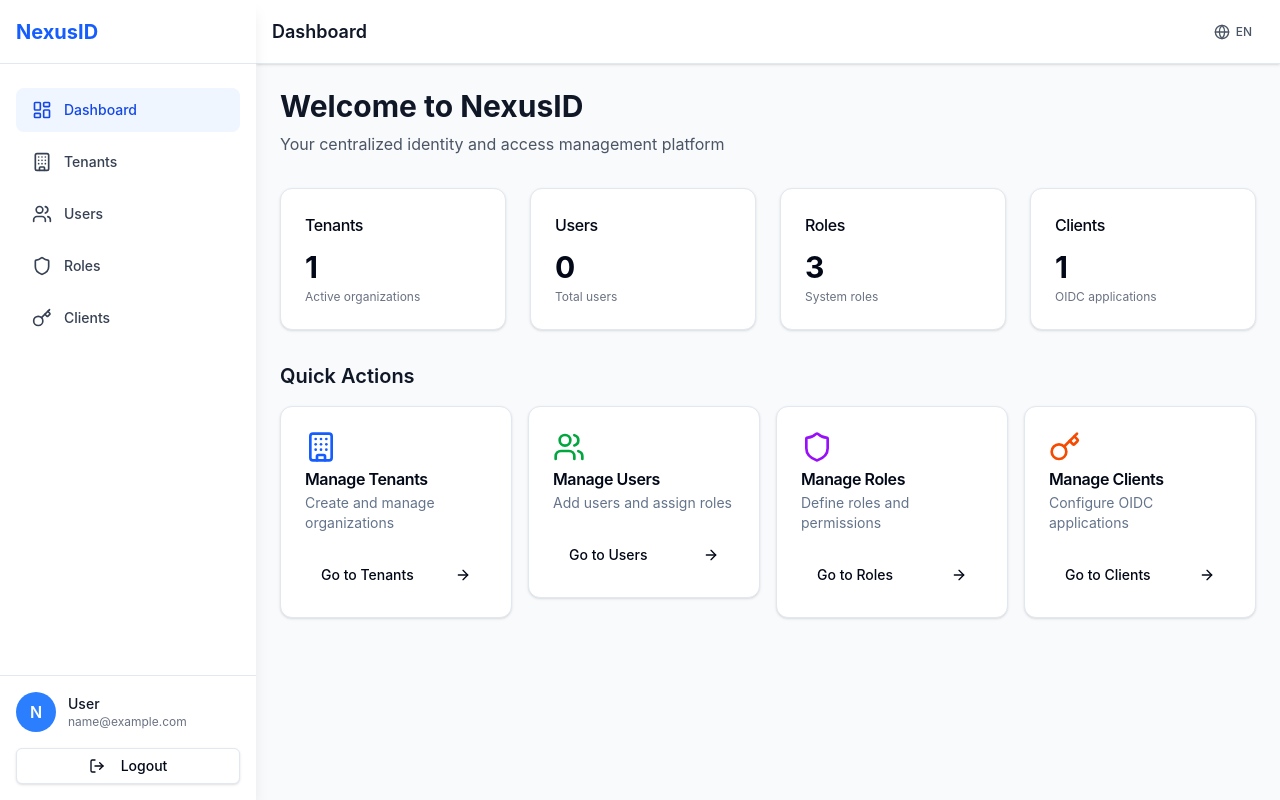
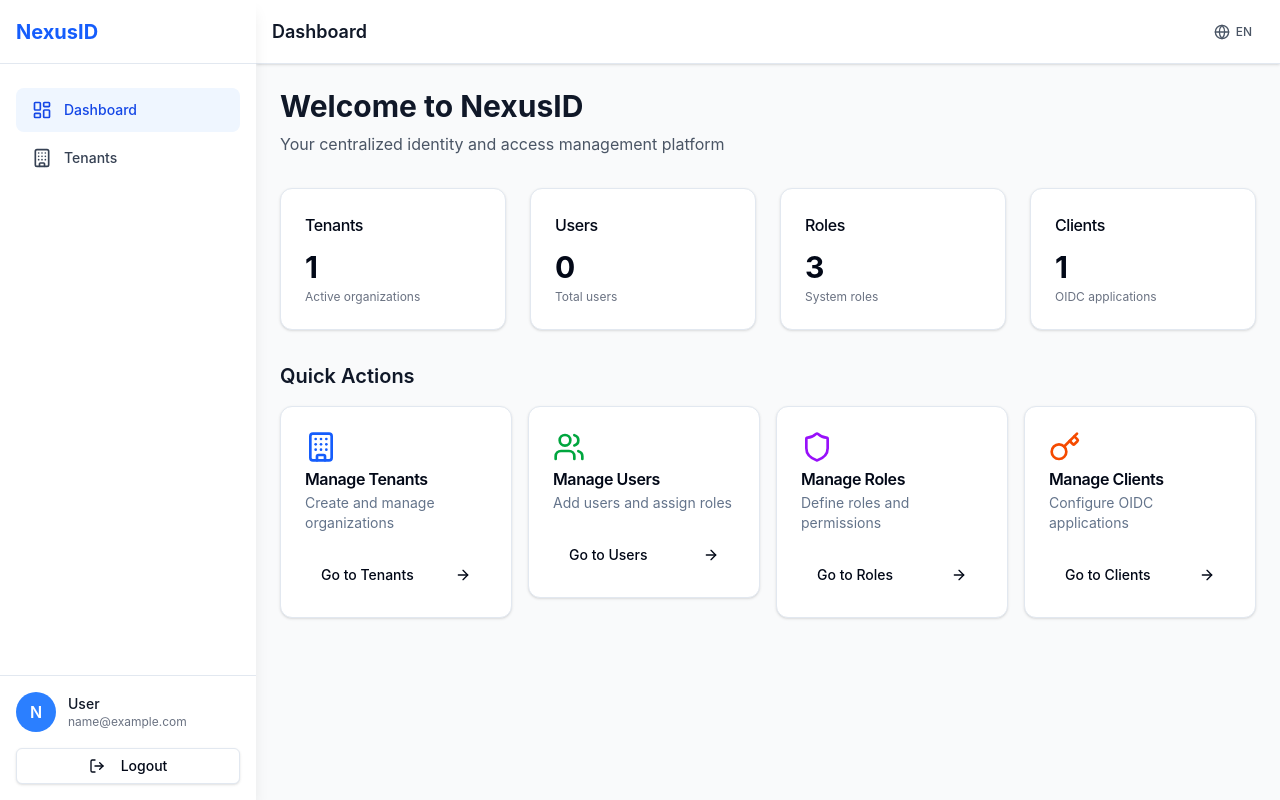
Before and after one commit to Peng-Hello/NexusID, a React (Vite) app in the folder frontend/: page /dashboard in a window 1280 px wide. Built offline with nearby package versions, Linux system fonts and the light colour scheme; sample sign-in values are in the browser's storage.

Commit message:
feat: connect tenant-user-role navigation - tenant cards now have Users/Roles/Clients entry buttons, sidebar shows contextual sub-nav when inside a tenant

```diff
--- a/frontend/src/i18n/locales/en.json
+++ b/frontend/src/i18n/locales/en.json
@@ -22,7 +22,8 @@
         "tenants": "Tenants",
         "users": "Users",
         "roles": "Roles",
-        "clients": "Clients"
+        "clients": "Clients",
+        "tenantSection": "Tenant"
     },
     "login": {
         "title": "Sign in to NexusID",
--- a/frontend/src/i18n/locales/zh.json
+++ b/frontend/src/i18n/locales/zh.json
@@ -22,7 +22,8 @@
         "tenants": "租户",
         "users": "用户",
         "roles": "角色",
-        "clients": "客户端"
+        "clients": "客户端",
+        "tenantSection": "当前租户"
     },
     "login": {
         "title": "登录 NexusID",
--- a/frontend/src/pages/Dashboard.tsx
+++ b/frontend/src/pages/Dashboard.tsx
@@ -1,5 +1,5 @@
 import { useEffect, useState } from 'react'
-import { Link, Outlet, useNavigate, useLocation } from 'react-router-dom'
+import { Link, Outlet, useNavigate, useLocation, useMatch } from 'react-router-dom'
 import { useTranslation } from 'react-i18next'
 import { Button } from '../components/ui/button'
 import LanguageSwitcher from '../components/LanguageSwitcher'
@@ -12,6 +12,7 @@ import {
   LogOut,
   Menu,
   X,
+  ChevronRight,
 } from 'lucide-react'
 
 interface DashboardProps {
@@ -25,6 +26,10 @@ function Dashboard({ children }: DashboardProps) {
   const [user, setUser] = useState<Record<string, string> | null>(null)
   const [sidebarOpen, setSidebarOpen] = useState(false)
 
+  // Extract tenantId from current URL if we're inside a tenant sub-page
+  const tenantMatch = useMatch('/tenants/:tenantId/*')
+  const activeTenantId = tenantMatch?.params?.tenantId
+
   useEffect(() => {
     const userData = localStorage.getItem('user')
     if (!userData) {
@@ -36,8 +41,8 @@ function Dashboard({ children }: DashboardProps) {
 
   const handleLogout = async () => {
     try {
-      const token = localStorage.getItem('token')
-      const refreshToken = localStorage.getItem('refresh_token')
+      const token = localStorage.getItem('accessToken')
+      const refreshToken = localStorage.getItem('refreshToken')
 
       if (refreshToken && token) {
         await fetch('/api/v1/oauth/revoke', {
@@ -60,13 +65,25 @@ function Dashboard({ children }: DashboardProps) {
     }
   }
 
-  const navigation = [
+  const topNavigation = [
     { name: t('nav.dashboard'), href: '/dashboard', icon: LayoutDashboard, exact: true },
     { name: t('nav.tenants'), href: '/tenants', icon: Building, exact: true },
-    { name: t('nav.users'), href: '/tenants/1/users', icon: Users },
-    { name: t('nav.roles'), href: '/tenants/1/roles', icon: Shield },
-    { name: t('nav.clients'), href: '/tenants/1/clients', icon: Key },
   ]
+
+  // Only show tenant sub-nav when we're inside /tenants/:id/*
+  const tenantNavigation = activeTenantId ? [
+    { name: t('nav.users'), href: `/tenants/${activeTenantId}/users`, icon: Users },
+    { name: t('nav.roles'), href: `/tenants/${activeTenantId}/roles`, icon: Shield },
+    { name: t('nav.clients'), href: `/tenants/${activeTenantId}/clients`, icon: Key },
+  ] : []
+
+  const isNavActive = (href: string, exact: boolean) =>
+    exact ? location.pathname === href : location.pathname.startsWith(href)
+
+  const currentPageName =
+    [...topNavigation, ...tenantNavigation].find(item =>
+      'exact' in item && item.exact ? location.pathname === item.href : location.pathname.startsWith(item.href)
+    )?.name || t('nav.dashboard')
 
   if (!user) return null
 
@@ -82,30 +99,28 @@ function Dashboard({ children }: DashboardProps) {
 
       {/* Sidebar */}
       <div
-        className={`fixed inset-y-0 left-0 z-50 w-64 bg-white shadow-lg transform transition-transform duration-300 ease-in-out lg:translate-x-0 ${sidebarOpen ? 'translate-x-0' : '-translate-x-full'
-          }`}
+        className={`fixed inset-y-0 left-0 z-50 w-64 bg-white shadow-lg transform transition-transform duration-300 ease-in-out lg:translate-x-0 ${sidebarOpen ? 'translate-x-0' : '-translate-x-full'}`}
       >
         <div className="flex flex-col h-full">
           <div className="flex items-center justify-between h-16 px-4 border-b">
             <h1 className="text-xl font-bold text-blue-600">NexusID</h1>
-            <button
-              onClick={() => setSidebarOpen(false)}
-              className="lg:hidden"
-            >
+            <button onClick={() => setSidebarOpen(false)} className="lg:hidden">
               <X className="w-6 h-6" />
             </button>
           </div>
 
-          <nav className="flex-1 px-4 py-6 space-y-2 overflow-y-auto">
-            {navigation.map((item) => {
+          <nav className="flex-1 px-4 py-6 overflow-y-auto">
+            {/* Top-level navigation */}
+            <div className="space-y-1">
+              {topNavigation.map((item) => {
                 const Icon = item.icon
-              const isActive = item.exact ? location.pathname === item.href : location.pathname.startsWith(item.href)
+                const active = isNavActive(item.href, item.exact)
                 return (
                   <Link
                     key={item.href}
                     to={item.href}
                     onClick={() => setSidebarOpen(false)}
-                  className={`flex items-center px-4 py-3 text-sm font-medium rounded-lg transition-colors ${isActive
+                    className={`flex items-center px-4 py-3 text-sm font-medium rounded-lg transition-colors ${active
                       ? 'bg-blue-50 text-blue-700'
                       : 'text-gray-700 hover:bg-gray-100'
                       }`}
@@ -115,6 +130,39 @@ function Dashboard({ children }: DashboardProps) {
                   </Link>
                 )
               })}
+            </div>
+
+            {/* Tenant sub-navigation — only shown when inside /tenants/:id/* */}
+            {tenantNavigation.length > 0 && (
+              <div className="mt-4">
+                <div className="flex items-center px-4 mb-2">
+                  <ChevronRight className="w-3 h-3 text-gray-400 mr-1" />
+                  <span className="text-xs font-semibold text-gray-400 uppercase tracking-wider">
+                    {t('nav.tenantSection')}
+                  </span>
+                </div>
+                <div className="space-y-1 pl-3 border-l-2 border-blue-100 ml-4">
+                  {tenantNavigation.map((item) => {
+                    const Icon = item.icon
+                    const active = isNavActive(item.href, false)
+                    return (
+                      <Link
+                        key={item.href}
+                        to={item.href}
+                        onClick={() => setSidebarOpen(false)}
+                        className={`flex items-center px-3 py-2.5 text-sm font-medium rounded-lg transition-colors ${active
+                          ? 'bg-blue-50 text-blue-700'
+                          : 'text-gray-600 hover:bg-gray-100'
+                          }`}
+                      >
+                        <Icon className="w-4 h-4 mr-2.5" />
+                        {item.name}
+                      </Link>
+                    )
+                  })}
+                </div>
+              </div>
+            )}
           </nav>
 
           <div className="p-4 border-t">
@@ -123,17 +171,11 @@ function Dashboard({ children }: DashboardProps) {
                 {user.full_name?.charAt(0).toUpperCase() || user.email.charAt(0).toUpperCase()}
               </div>
               <div className="ml-3 flex-1 min-w-0">
-                <p className="text-sm font-medium text-gray-900 truncate">
-                  {user.full_name || 'User'}
-                </p>
+                <p className="text-sm font-medium text-gray-900 truncate">{user.full_name || 'User'}</p>
                 <p className="text-xs text-gray-500 truncate">{user.email}</p>
               </div>
             </div>
-            <Button
-              onClick={handleLogout}
-              variant="outline"
-              className="w-full"
-            >
+            <Button onClick={handleLogout} variant="outline" className="w-full">
               <LogOut className="w-4 h-4 mr-2" />
               {t('common.logout')}
             </Button>
@@ -146,15 +188,10 @@ function Dashboard({ children }: DashboardProps) {
         {/* Top bar */}
         <div className="sticky top-0 z-30 flex items-center justify-between h-16 px-4 bg-white border-b shadow-sm">
           <div className="flex items-center">
-            <button
-              onClick={() => setSidebarOpen(true)}
-              className="lg:hidden mr-4"
-            >
+            <button onClick={() => setSidebarOpen(true)} className="lg:hidden mr-4">
               <Menu className="w-6 h-6" />
             </button>
-            <h2 className="text-lg font-semibold text-gray-900">
-              {navigation.find((item) => item.exact ? location.pathname === item.href : location.pathname.startsWith(item.href))?.name || t('nav.dashboard')}
-            </h2>
+            <h2 className="text-lg font-semibold text-gray-900">{currentPageName}</h2>
           </div>
           <LanguageSwitcher />
         </div>
```
Also changed, not shown: frontend/src/pages/Tenants.tsx (+50 -15 lines). Lines whose indentation alone changed are shown as unchanged.
